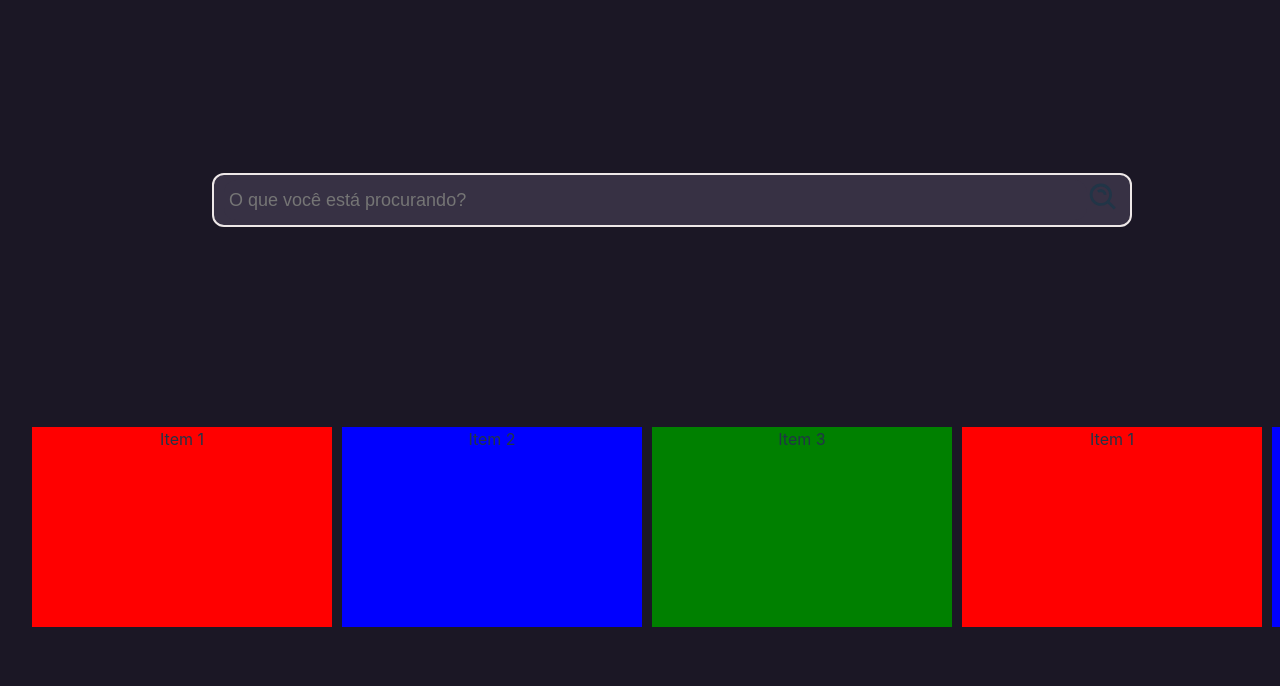
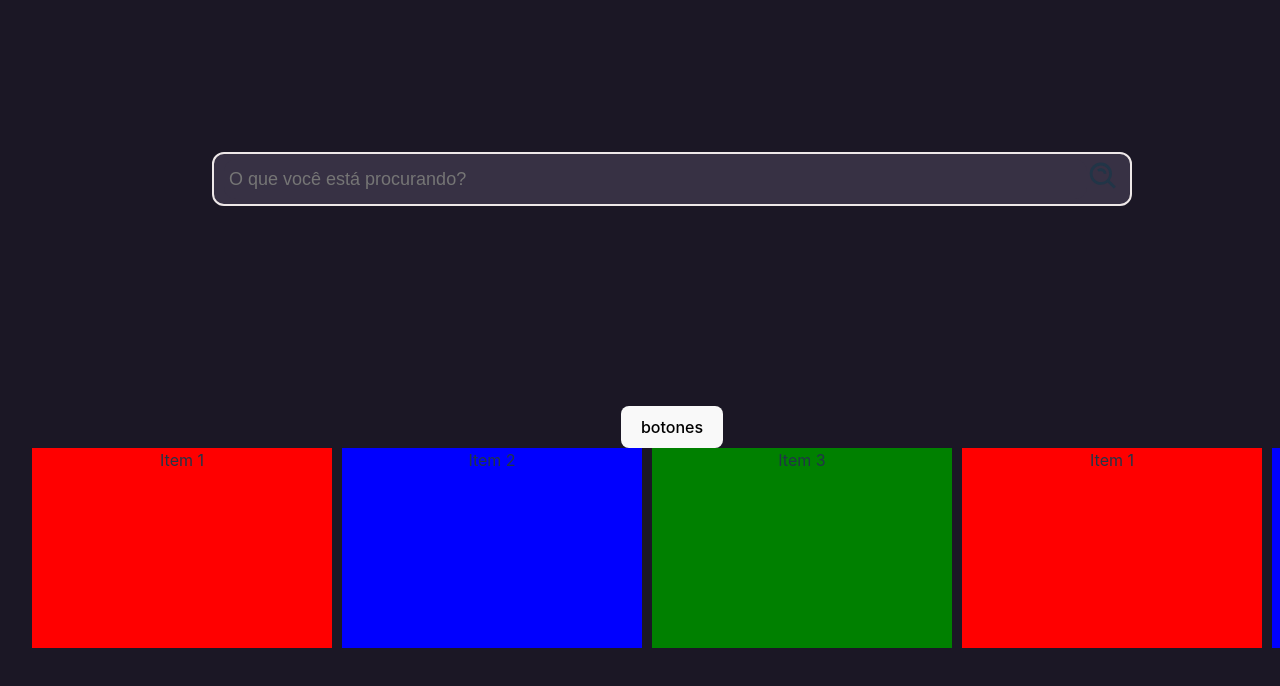
Before and after one commit to lucasGFlores/star-wars-venda-automotiva, a React (Vite) app: page / in a window 1280 px wide. Shown: the top 686 px of the page. Built offline with nearby package versions, Linux system fonts and the light colour scheme.

Commit message:
colocando o prototipo do botão

```diff
--- a/src/TelaDeCompra/TelaMain.tsx
+++ b/src/TelaDeCompra/TelaMain.tsx
@@ -7,7 +7,14 @@ const TelaMain = () => {
     <>
       <CampoDeBusca />
 
-      <div style={{ width: "100%", overflowX: "auto", whiteSpace: "nowrap",marginTop:"200px" }}>
+      <div
+        style={{
+          width: "100%",
+          overflowX: "auto",
+          whiteSpace: "nowrap",
+          marginTop: "200px",
+        }}
+      >
         <SlidingContainer>
           {/* Aqui você pode colocar o conteúdo que deseja deslizar */}
           <div
@@ -123,7 +130,7 @@ const TelaMain = () => {
           </div>
           <div
             style={{
-
+              flexShrink: 0,
               width: "300px",
               height: "200px",
               marginRight: "10px",
--- a/src/components/SlidingContainer.tsx
+++ b/src/components/SlidingContainer.tsx
@@ -4,11 +4,33 @@ interface SlidingContainerProps {
   children: ReactNode;
 }
 
-const SlidingContainer = ({ children } : SlidingContainerProps) => {
+const SlidingContainer = ({ children }: SlidingContainerProps): ReactNode => {
   const containerRef = useRef<HTMLDivElement>(null);
   const [isMouseDown, setIsMouseDown] = useState(false);
   const [startX, setStartX] = useState(0);
   const [scrollLeft, setScrollLeft] = useState(0);
+
+  const childrenWeith = (): {
+    qntChildren: number;
+    weithFromOneChild: number;
+    weithFromAllChildren: number;
+  } => {
+    if (!containerRef.current) return {
+      qntChildren: 0,
+      weithFromOneChild: 0,
+      weithFromAllChildren:0
+    };
+    const childrenList: HTMLCollection = containerRef.current?.children;
+    const qntChildren = childrenList.length;
+    const weithFromOneChild = childrenList[0].clientWidth;
+    const weithFromAllChildren = Array.from(childrenList).reduce(
+      (acc, child) => {
+        return acc + child.clientWidth;
+      },
+      0
+    );
+    return {qntChildren,weithFromOneChild,weithFromAllChildren};
+  };
 
   const handleMouseDown = (e: React.MouseEvent<HTMLDivElement>) => {
     setIsMouseDown(true);
@@ -25,15 +47,27 @@ const SlidingContainer = ({ children } : SlidingContainerProps) => {
   };
 
   const handleMouseMove = (e: React.MouseEvent<HTMLDivElement>) => {
-    console.log("handleMouseMove",e.pageX);
     if (!isMouseDown || !containerRef.current) return;
     e.preventDefault();
     const x = e.pageX - (containerRef.current?.offsetLeft ?? 0);
     const walk = (x - startX) * 2.5; // Ajuste a sensibilidade do deslizamento conforme necessário
     containerRef.current.scrollLeft = scrollLeft - walk;
+
+    console.log("handleMouseMove", e.pageX, `\n${scrollLeft}`, childrenWeith());
   };
 
   return (
+    <>
+      <button
+        onClick={() =>{
+          if(!containerRef.current)return;
+          containerRef.current.scrollLeft = containerRef.current.scrollLeft + childrenWeith().weithFromOneChild
+        }
+        }
+      >
+        {" "}
+        botones
+      </button>
       <div
         className="containerSlyding"
         ref={containerRef}
@@ -41,10 +75,15 @@ const SlidingContainer = ({ children } : SlidingContainerProps) => {
         onMouseLeave={handleMouseLeave}
         onMouseUp={handleMouseUp}
         onMouseMove={handleMouseMove}
-      style={{ overflow: "hidden", display: "flex", alignItems: "flex-start" }}
+        style={{
+          overflow: "hidden",
+          display: "flex",
+          alignItems: "flex-start",
+        }}
       >
         {children}
       </div>
+    </>
   );
 };
 
```
Lines whose indentation alone changed are shown as unchanged.
